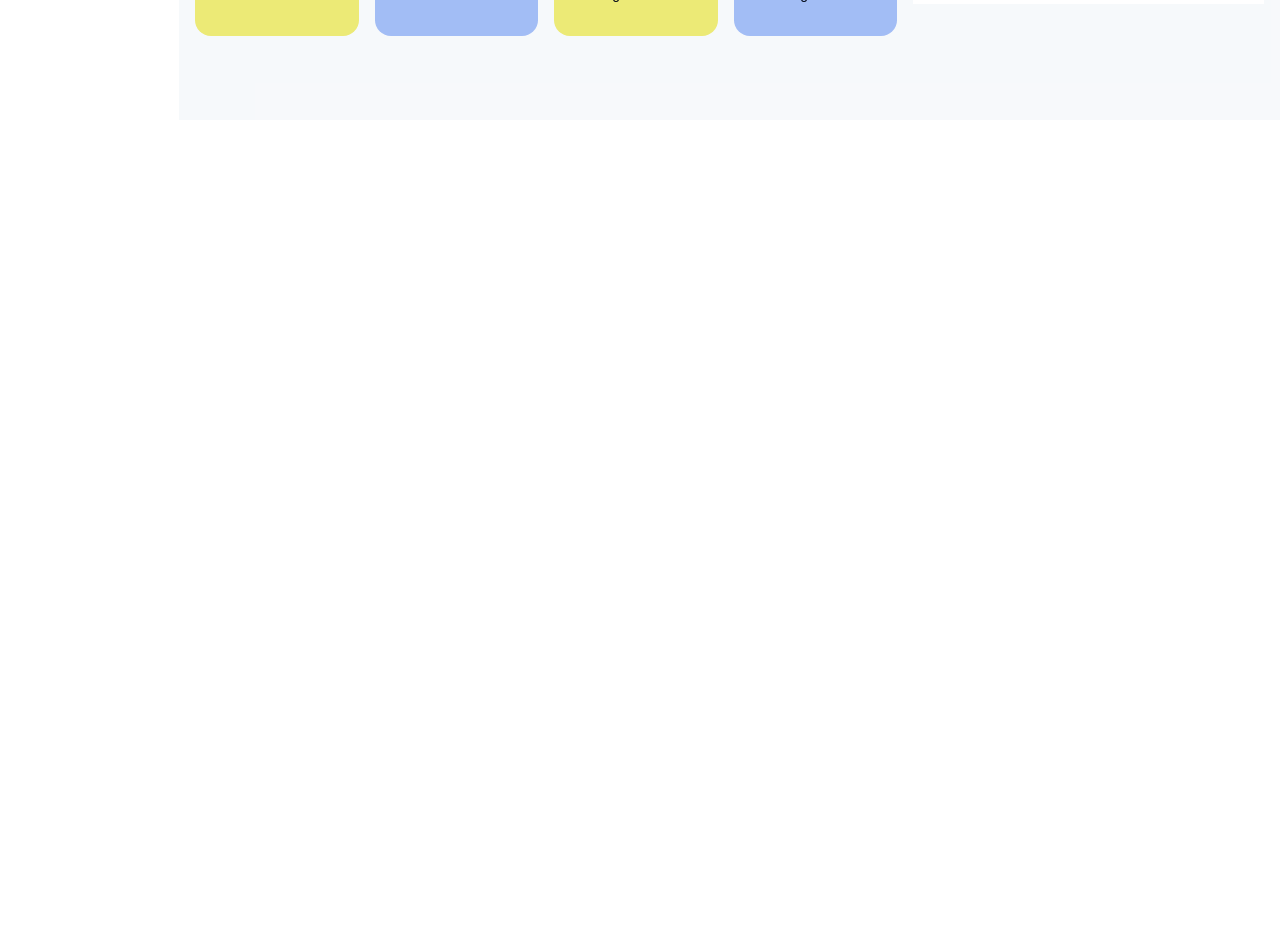
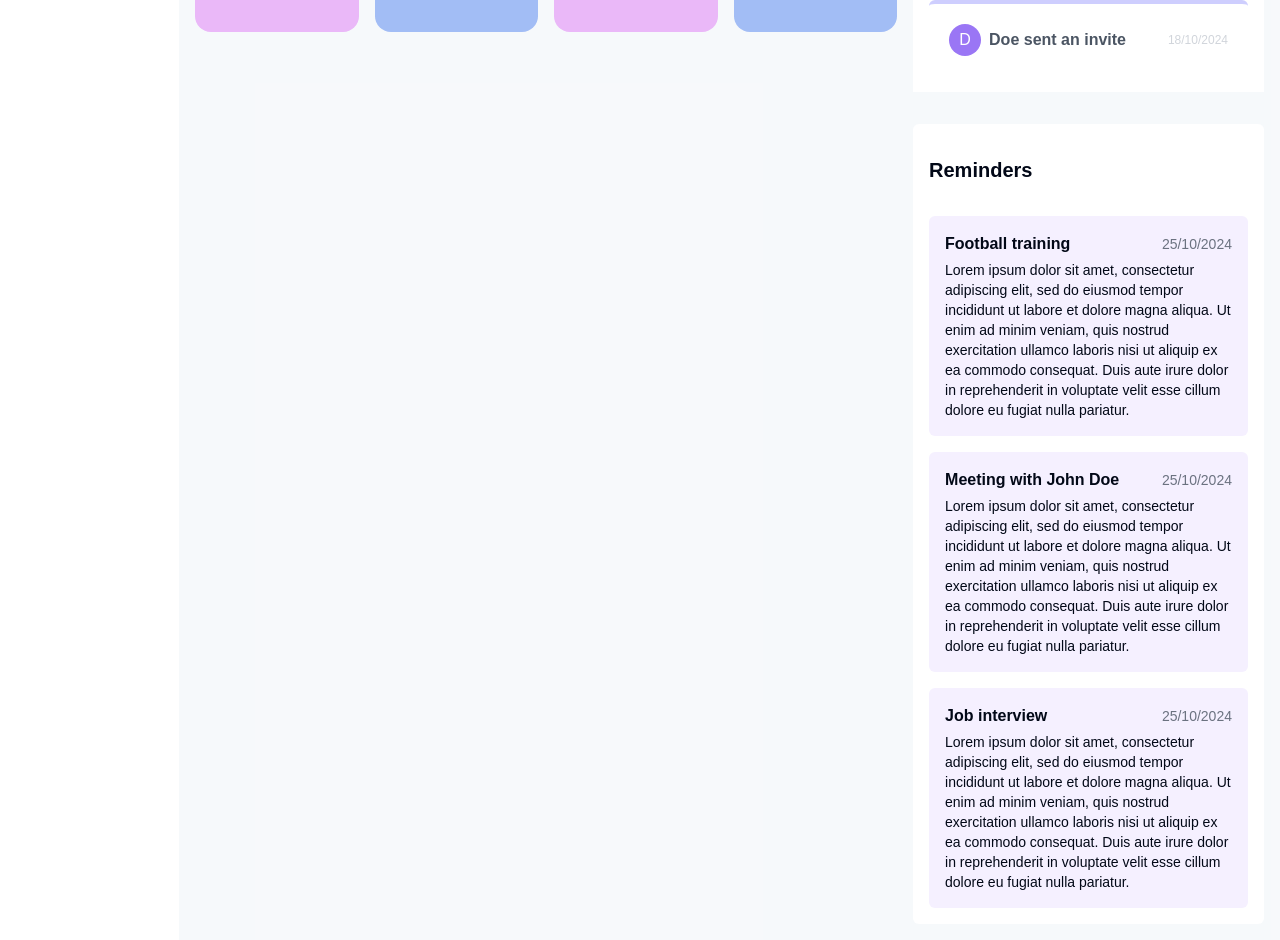
Before and after one commit to IsaacATetteh/LinkUp, a Next.js app: page / in a window 1280 px wide. Shown: the part 680-1620 px from the top of the page. Before the commit the page ends 800 px from the top, so only its background shows below. Built offline with nearby package versions, Linux system fonts and the light colour scheme; no server answers.

Commit message:
Reminder component

```diff
--- a/app/(dashboard)/page.tsx
+++ b/app/(dashboard)/page.tsx
@@ -6,6 +6,7 @@ import { MdGroups2 } from "react-icons/md";
 import { BiVideoRecording } from "react-icons/bi";
 import WelcomeCard from "../../components/WelcomeCard";
 import CalendarCard from "../../components/CalendarCard";
+import ReminderCard from "@/components/ReminderCard";
 
 export default function Home() {
   return (
@@ -37,8 +38,9 @@ export default function Home() {
           />
         </div>
       </div>
-      <div className="w-full lg:w-1/3">
+      <div className="flex flex-col w-full lg:w-1/3 gap-8">
         <CalendarCard />
+        <ReminderCard />
       </div>
     </div>
   );
--- a/components/CalendarCard.tsx
+++ b/components/CalendarCard.tsx
@@ -32,13 +32,21 @@ const invitations = [
       icon: undefined,
     },
   },
+  {
+    id: 3,
+    title: "Meeting with Doe",
+    sender: {
+      name: "Doe",
+      icon: undefined,
+    },
+  },
 ];
 
 type Value = ValuePiece | [ValuePiece, ValuePiece];
 const CalendarCard = () => {
   const [value, onChange] = useState<Value>(new Date());
   return (
-    <div className="p-4 bg-white w-full">
+    <div className="p-4 bg-white ">
       <Calendar onChange={onChange} value={value} className="w-full" />
       <div className="flex items-center justify-between">
         <h1 className="font-bold text-xl my-4">Invitations</h1>
@@ -50,15 +58,18 @@ const CalendarCard = () => {
             className="p-2 lg:p-5 rounded-md  border-gray-100 border-t-4 border-t-[#CECEFE]"
             key={invitation.id}
           >
-            <div className="flex items-center gap-2 cursor-pointer">
-              <div className="flex items-center justify-center text-white h-8 w-8 rounded-full bg-[#9a76f5]">
-                {invitation.sender.icon
-                  ? invitation.sender.icon
-                  : invitation.sender.name.charAt(0)}
+            <div className="flex items-center justify-between w-full">
+              <div className="flex items-center gap-2 w-ful">
+                <div className="flex items-center justify-center text-white h-8 w-8 rounded-full bg-[#9a76f5]">
+                  {invitation.sender.icon
+                    ? invitation.sender.icon
+                    : invitation.sender.name.charAt(0)}
+                </div>{" "}
+                <h1 className="font-semibold text-gray-600 overflow-y-hidden">
+                  {invitation.sender.name} sent an invite
+                </h1>
               </div>
-              <h1 className="font-semibold text-gray-600">
-                {invitation.sender.name} invited you to a meeting
-              </h1>
+              <span className="text-gray-300 text-xs">18/10/2024</span>
             </div>
           </div>
         ))}
--- a/components/MeetingCard.tsx
+++ b/components/MeetingCard.tsx
@@ -8,7 +8,7 @@ type MeetingCardProps = {
 
 const MeetingCard = ({ title, description, icon }: MeetingCardProps) => {
   return (
-    <div className="rounded-2xl  p-4 md:py-8 odd:bg-[#ECEA76] even:bg-primary/40 min-w-[150px] flex-1 cursor-pointer">
+    <div className="rounded-2xl  p-4 md:py-8 odd:bg-[#eab8f8] even:bg-primary/40 min-w-[150px] flex-1 cursor-pointer">
       <div className="py-2">{icon}</div>
       <h2 className="font-bold text-xl">{title}</h2>
       <p className="text-sm">{description}</p>
--- a/components/Navbar.tsx
+++ b/components/Navbar.tsx
@@ -1,26 +1,17 @@
 import React from "react";
-import Link from "next/link";
 import { auth } from "@clerk/nextjs/server";
-import {
-  ClerkProvider,
-  SignedIn,
-  SignedOut,
-  SignInButton,
-  UserButton,
-} from "@clerk/nextjs";
+import { UserButton } from "@clerk/nextjs";
 
 const Navbar = () => {
   const { userId } = auth();
   console.log(userId);
   return (
-    <>
-      <nav className="flex justify-between items-center p-4">
-        <div></div>
-        <div className="border-2">
-          <UserButton />
-        </div>
-      </nav>
-    </>
+    <nav className="flex justify-between items-center p-4">
+      <div></div>
+      <div className="">
+        <UserButton />
+      </div>
+    </nav>
   );
 };
 
--- /dev/null
+++ b/components/ReminderCard.tsx
@@ -0,0 +1,61 @@
+import React from "react";
+
+const ReminderCard = () => {
+  return (
+    <div className="p-4 bg-white rounded-md">
+      <div className="flex items-center justify-between">
+        <h1 className="font-bold text-xl my-4">Reminders</h1>
+      </div>
+      <div className="flex flex-col gap-4 mt-4">
+        <div className="bg-[#f5f0ff] rounded-md p-4">
+          <div className="flex items-center justify-between">
+            <h2 className="font-semibold">Football training</h2>
+            <span className="text-gray-500 text-sm">25/10/2024</span>
+          </div>
+          <p className="text-sm mt-1">
+            Lorem ipsum dolor sit amet, consectetur adipiscing elit, sed do
+            eiusmod tempor incididunt ut labore et dolore magna aliqua. Ut enim
+            ad minim veniam, quis nostrud exercitation ullamco laboris nisi ut
+            aliquip ex ea commodo consequat. Duis aute irure dolor in
+            reprehenderit in voluptate velit esse cillum dolore eu fugiat nulla
+            pariatur.
+          </p>
+        </div>
+      </div>{" "}
+      <div className="flex flex-col gap-4 mt-4">
+        <div className="bg-[#f5f0ff] rounded-md p-4">
+          <div className="flex items-center justify-between">
+            <h2 className="font-semibold">Meeting with John Doe</h2>
+            <span className="text-gray-500 text-sm">25/10/2024</span>
+          </div>
+          <p className="text-sm mt-1">
+            Lorem ipsum dolor sit amet, consectetur adipiscing elit, sed do
+            eiusmod tempor incididunt ut labore et dolore magna aliqua. Ut enim
+            ad minim veniam, quis nostrud exercitation ullamco laboris nisi ut
+            aliquip ex ea commodo consequat. Duis aute irure dolor in
+            reprehenderit in voluptate velit esse cillum dolore eu fugiat nulla
+            pariatur.
+          </p>
+        </div>
+      </div>{" "}
+      <div className="flex flex-col gap-4 mt-4">
+        <div className="bg-[#f5f0ff] rounded-md p-4">
+          <div className="flex items-center justify-between">
+            <h2 className="font-semibold">Job interview</h2>
+            <span className="text-gray-500 text-sm">25/10/2024</span>
+          </div>
+          <p className="text-sm mt-1">
+            Lorem ipsum dolor sit amet, consectetur adipiscing elit, sed do
+            eiusmod tempor incididunt ut labore et dolore magna aliqua. Ut enim
+            ad minim veniam, quis nostrud exercitation ullamco laboris nisi ut
+            aliquip ex ea commodo consequat. Duis aute irure dolor in
+            reprehenderit in voluptate velit esse cillum dolore eu fugiat nulla
+            pariatur.
+          </p>
+        </div>
+      </div>
+    </div>
+  );
+};
+
+export default ReminderCard;
```
